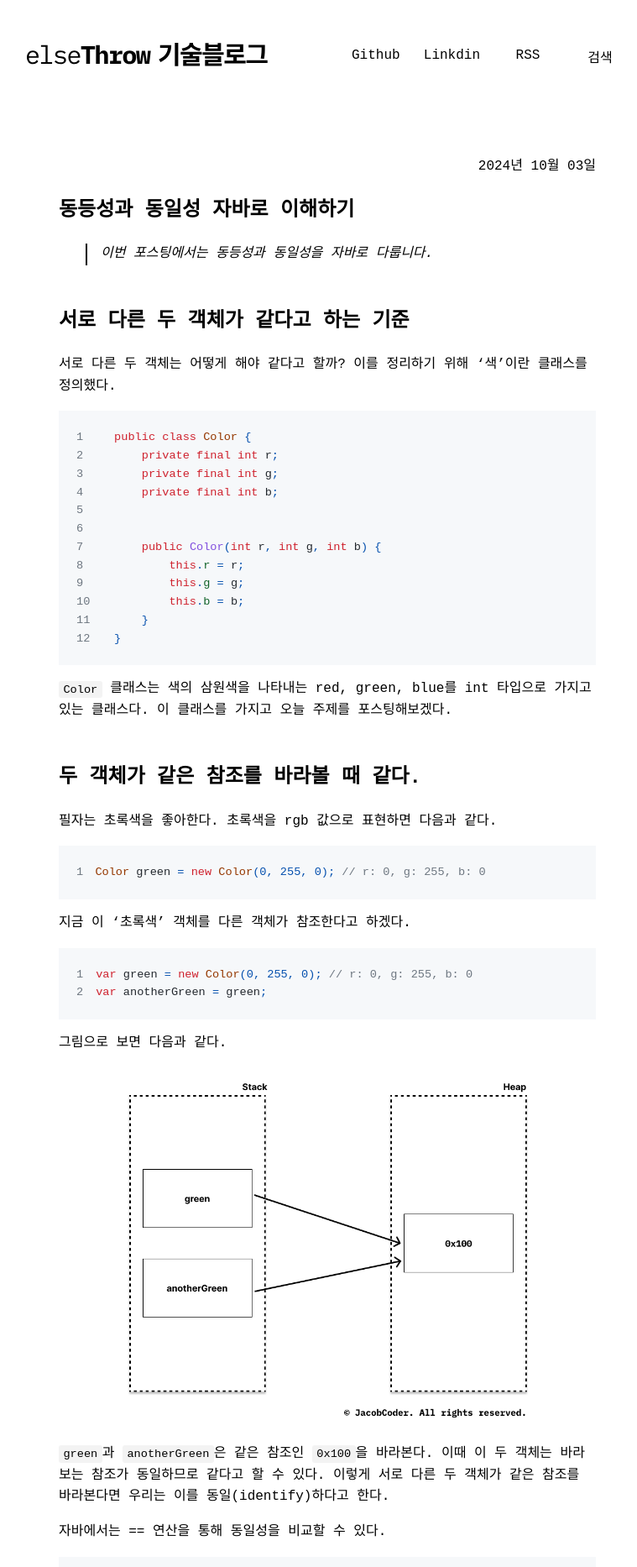
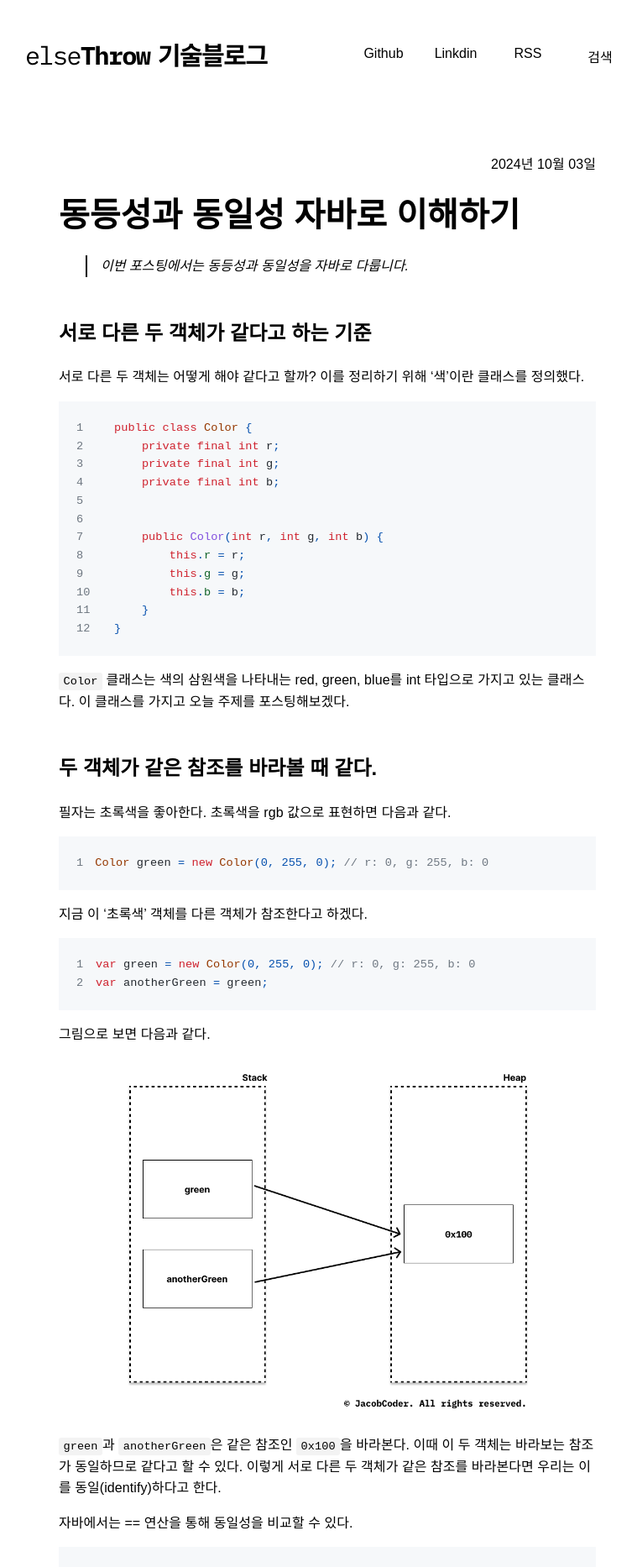
Before and after one commit to jaycobcoder/jaycobcoder.github.io, a Jekyll site: the page built from _posts/2024-10-03-동등성과 동일성 자바로 이해하기.md, in a window 1280 px wide. Shown: the top 1866 px of the page at 84% size, without its empty margins (250-1009 px from the left). Built offline with Jekyll 4.4.1, drawn with Linux system fonts in a browser that asks for light colours; comment, search, counter and statistics services are not loaded.

Commit message:
추가: 가독성 css 추가

```diff
--- a/_layouts/post.html
+++ b/_layouts/post.html
@@ -1,12 +1,12 @@
 ---
 layout: default
 ---
-<article>
+<article class="post-content">
   <p class="post-meta">
     <time datetime="{{ page.date }}">{{ page.date | date: site.theme_config.date_format }}</time>
   </p>
 
-  <h1>{{ page.title }}</h1>
+  <h1 class="post-title">{{ page.title }}</h1>
 
   {{ content }}
 </article>
--- a/_sass/no-style-please.scss
+++ b/_sass/no-style-please.scss
@@ -25,9 +25,8 @@ html { height: 100%; }
 
 body {
   color: black;
-  font-family: monospace;
+  font-family: Arial, Helvetica, sans-serif;
   font-size: 16px;
-  line-height: 1.6;
   margin: 0;
   min-height: 100%;
   overflow-wrap: break-word;
@@ -143,7 +142,7 @@ article img {
 }
 
 .bt {
-  font-family: monospace;
+  font-family: Arial, sans-serif;
   min-width: 70px;
 }
 
@@ -188,6 +187,20 @@ footer {
   margin-bottom: 1rem;
 }
 
+.post-title {
+  font-size: 2.5rem;
+  margin: 0;
+  font-weight: 700;
+}
+
+.post-content {
+  letter-spacing: 0.004em;
+  line-height: 1.6;
+  font-size: 1rem;
+  word-wrap: break-word;
+}
+
+
 pre table, pre table th, pre table td {
   border: none;
   border-collapse: collapse;
```
